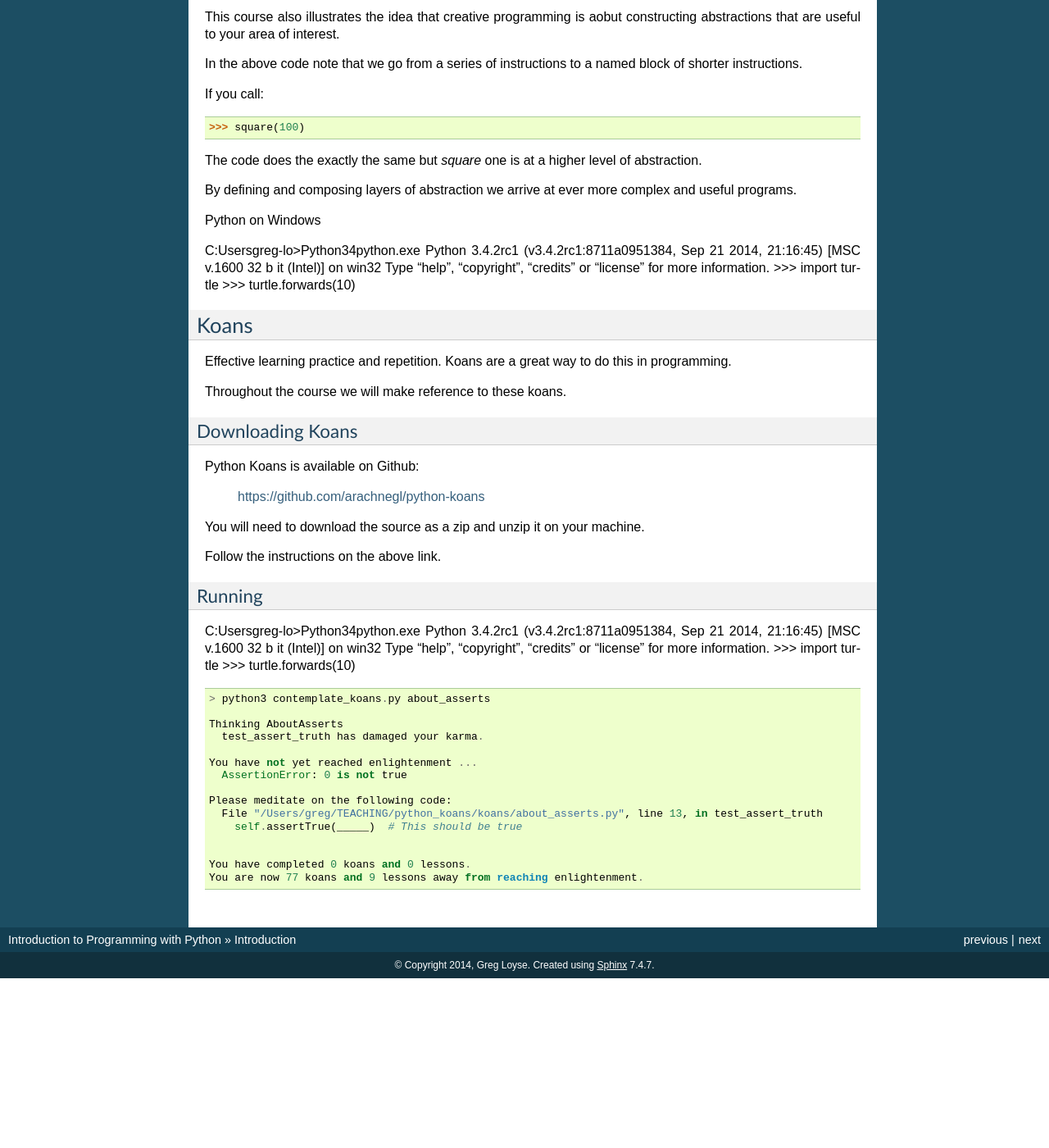
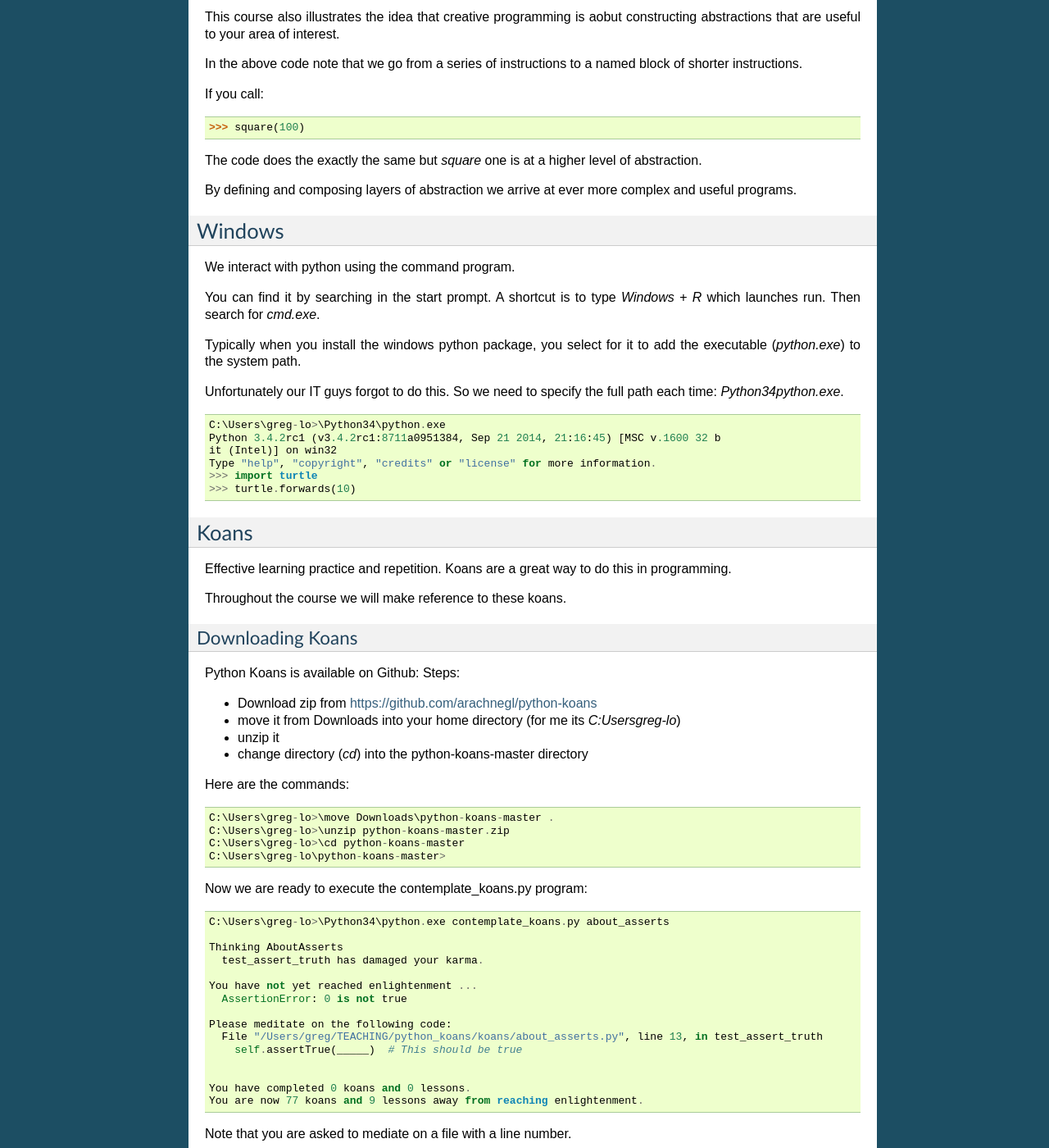
Before and after one commit to gu-lseg/intro-to-programming, a Sphinx documentation site: the page built from source/introduction.rst, in a window 1280 px wide and 1400 px high, scrolled down 1172 px. Shown: the whole window at 82% size. Built offline with Sphinx 7.4.7, drawn with Linux system fonts in a browser that asks for light colours; before the commit the page ends 2365 px from its top, so only the background shows below that; some of the changed text lies outside the part shown.

Commit message:
windows koan instructions

```diff
--- a/source/introduction.rst
+++ b/source/introduction.rst
@@ -76,16 +76,30 @@ The code does the exactly the same but `square` one is at a higher level of abst
 By defining and composing layers of abstraction we arrive at ever more complex
 and useful programs.
 
-Python on Windows
+
+Windows
+=======
+
+We interact with python using the command program.
+
+You can find it by searching in the start prompt. A shortcut is to type
+`Windows + R` which launches run. Then search for `cmd.exe`.
+
+Typically when you install the windows python package, you select for it to add
+the executable (`python.exe`) to the system path.
+
+Unfortunately our IT guys forgot to do this. So we need to specify the full
+path each time: `\Python34\python.exe`.
 
 ::
 
-C:\Users\greg-lo>\Python34\python.exe
-Python 3.4.2rc1 (v3.4.2rc1:8711a0951384, Sep 21 2014, 21:16:45) [MSC v.1600 32 b
-it (Intel)] on win32
-Type "help", "copyright", "credits" or "license" for more information.
->>> import turtle
->>> turtle.forwards(10)
+    C:\Users\greg-lo>\Python34\python.exe
+    Python 3.4.2rc1 (v3.4.2rc1:8711a0951384, Sep 21 2014, 21:16:45) [MSC v.1600 32 b
+    it (Intel)] on win32
+    Type "help", "copyright", "credits" or "license" for more information.
+    >>> import turtle
+    >>> turtle.forwards(10)
+
 
 Koans
 =====
@@ -99,26 +113,23 @@ Downloading Koans
 -----------------
 
 Python Koans is available on Github:
+Steps:
 
-    https://github.com/arachnegl/python-koans
+* Download zip from https://github.com/arachnegl/python-koans
+* move it from Downloads into your home directory (for me its `C:\Users\greg-lo`)
+* unzip it
+* change directory (`cd`) into the python-koans-master directory
 
-You will need to download the source as a zip and unzip it on your machine.
+Here are the commands::
 
-Follow the instructions on the above link.
+    C:\Users\greg-lo>\move Downloads\python-koans-master .
+    C:\Users\greg-lo>\unzip python-koans-master.zip
+    C:\Users\greg-lo>\cd python-koans-master
+    C:\Users\greg-lo\python-koans-master>
 
-Running
--------
+Now we are ready to execute the contemplate_koans.py program::
 
-C:\Users\greg-lo>\Python34\python.exe
-Python 3.4.2rc1 (v3.4.2rc1:8711a0951384, Sep 21 2014, 21:16:45) [MSC v.1600 32 b
-it (Intel)] on win32
-Type "help", "copyright", "credits" or "license" for more information.
->>> import turtle
->>> turtle.forwards(10)
-
-::
-
-    > python3 contemplate_koans.py about_asserts
+    C:\Users\greg-lo>\Python34\python.exe contemplate_koans.py about_asserts
 
     Thinking AboutAsserts
       test_assert_truth has damaged your karma.
@@ -133,3 +144,15 @@ Type "help", "copyright", "credits" or "license" for more information.
 
     You have completed 0 koans and 0 lessons.
     You are now 77 koans and 9 lessons away from reaching enlightenment.
+
+Note that you are asked to mediate on a file with a line number.
+
+Open this file in SublimeText. You can find SublimeText in the Start search prompt.
+
+Open the file as per the output of `contemplate_koans`:
+C:\Users\greg-lo\python-koans-master\koans\about_asserts.py
+
+* Go to line 13 and replace `____` with True.
+* Save the file.
+* Rerun the Koans
+     C:\Users\greg-lo>\Python34\python.exe contemplate_koans.py about_asserts
```
